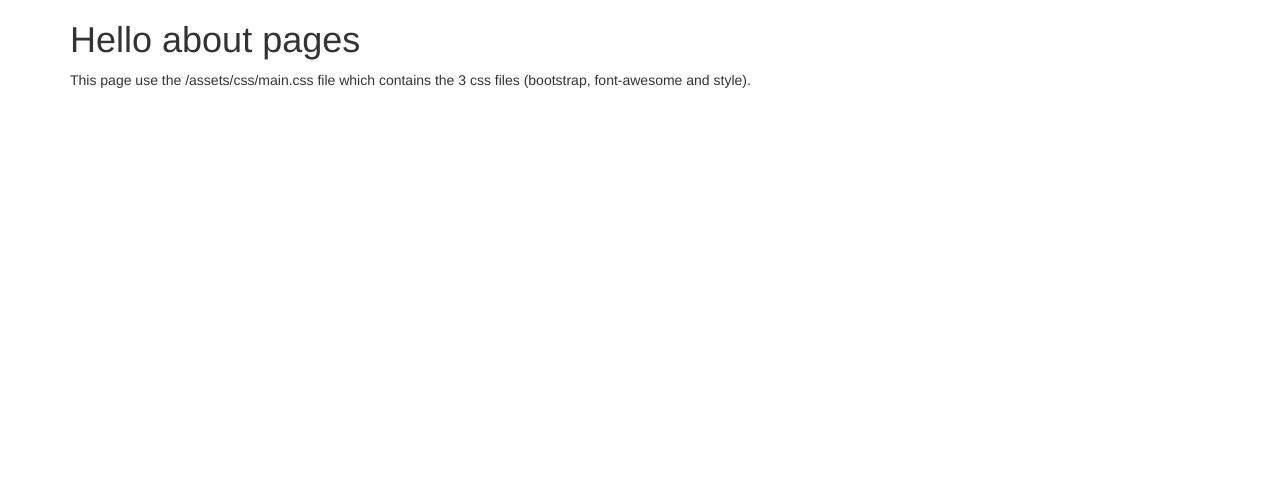
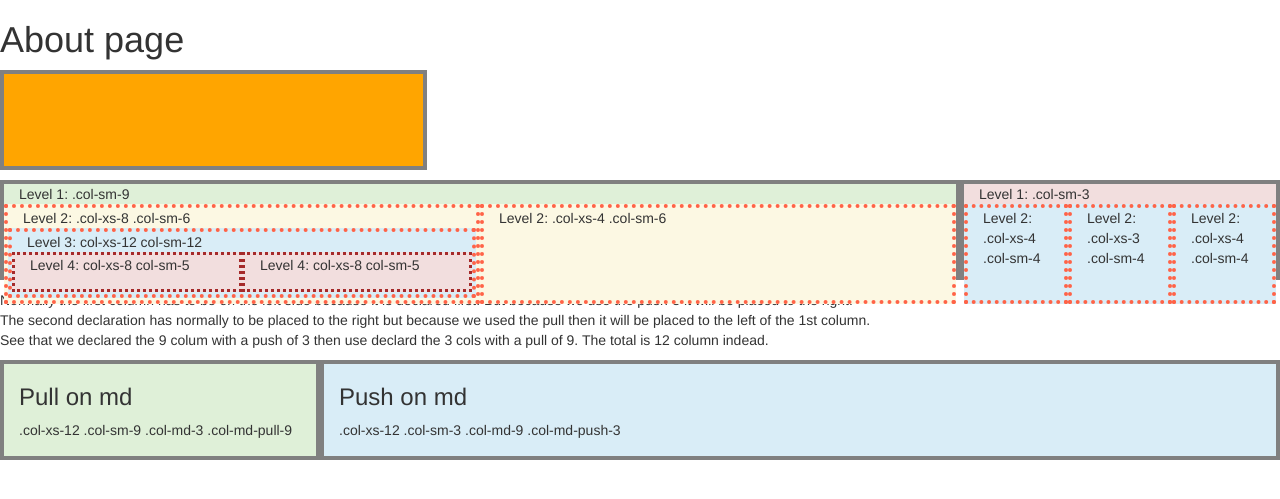
Before and after one commit to mcp1766/bootstratp3-getting-started, a Jekyll site: the page built from about.html, in a window 1280 px wide. Shown: the top 499 px of the page. Built offline with Jekyll 4.4.1, drawn with Linux system fonts in a browser that asks for light colours.

Commit message:
Finishing Bootstrap columns lessons

```diff
--- a/_config.yml
+++ b/_config.yml
@@ -1,4 +1,4 @@
 # We specify the directory for Jekyll so we can use @imports.
 sass:
   sass_dir : _sass
-  style :          compressed
+  style :          :expanded
--- a/_sass/style.scss
+++ b/_sass/style.scss
@@ -1,3 +1,26 @@
 .blue {
 	color: #3f6bdd;
 }
+.collpased {
+	content: " ";
+}
+.box {
+	height:100px;
+	border:4px solid gray;
+	margin-bottom: 10px;
+}
+.box-small {
+	height:100px;
+	border: 4px dotted tomato;
+}
+.box-xsmall {
+	height:70px;
+	border: 4px dotted tomato;
+}
+.box-xxsmall {
+	height: 40px;
+	border: 3px dotted brown;
+}
+.test {
+	display: flex;
+}
--- a/about.html
+++ b/about.html
@@ -1,7 +1,60 @@
 ---
 layout: home
 ---
-<div class="container">
-	<h1>Hello about pages</h1>
-	<p>This page use the /assets/css/main.css file which contains the 3 css files (bootstrap, font-awesome and style).</p>
+<!--  Page Content -->
+<div class="container-fluid">
+	<div class="row">
+		<h1>About page</h1>
+		<div class="col-xs-6 col-xs-offset-3 col-sm-4 col-sm-offset-0  box" style="background-color: orange;"></div>
+	</div>
 </div>
+<div class="container-fluid">
+	<div class="row">
+		<div class="col-sm-9 box bg-success">
+			Level 1: .col-sm-9
+			<div class="row">
+				<div class="col-xs-8 col-sm-6 box-small bg-warning">
+					Level 2: .col-xs-8 .col-sm-6
+					<div class="row">
+						<div class="col-xs-12 col-sm-12 box-xsmall bg-info">
+							Level 3: col-xs-12 col-sm-12
+							<div class="row">
+								<div class="col-xs-8  col-sm-6 box-xxsmall bg-danger">Level 4: col-xs-8 col-sm-5</div>
+								<div class="col-xs-8  col-sm-6 box-xxsmall bg-danger">Level 4: col-xs-8 col-sm-5</div>
+							</div>
+						</div>
+					</div>
+				</div>
+				<div class="col-xs-4 col-sm-6 box-small bg-warning">Level 2: .col-xs-4 .col-sm-6</div>
+			</div>
+		</div>
+		<div class="col-sm-3 box bg-danger">
+			Level 1: .col-sm-3
+			<div class="row">
+				<div class="col-xs-6 col-sm-4 box-small bg-info">Level 2: .col-xs-4 .col-sm-4</div>
+				<div class="col-xs-4 col-sm-4 box-small bg-info">Level 2: .col-xs-3 .col-sm-4</div>
+				<div class="col-xs-3 col-sm-4 box-small bg-info">Level 2: .col-xs-4 .col-sm-4</div>
+			</div>
+		</div>
+	</div>
+</div>
+<p>
+	Normally the first column has to be on the left side because it is declared first. But because we use the push-3 it will be placed to the right.
+	<br>
+	The second declaration has normally to be placed to the right but because we used the pull then it will be placed to the left of the 1st column.
+	<br>
+	See that we declared the 9 colum with a push of 3 then use declard the 3 cols with a pull of 9. The total is 12 column indead.
+	<br>
+</p>
+<div class="container-fluid">
+	<div class="row">
+		<div class="col-xs-12 col-sm-3 col-md-9 col-md-push-3 box bg-info">
+			<h3>Push on md</h3>
+			.col-xs-12 .col-sm-3 .col-md-9 .col-md-push-3
+		</div>
+		<div class="col-xs-12 col-sm-9 col-md-3 col-md-pull-9 box bg-success">
+			<h3>Pull on md</h3>
+			.col-xs-12 .col-sm-9 .col-md-3 .col-md-pull-9
+		</div>
+	</div>
+</div>
```
Also changed, not shown: index.html (line endings or trailing spaces), 3 other files.
